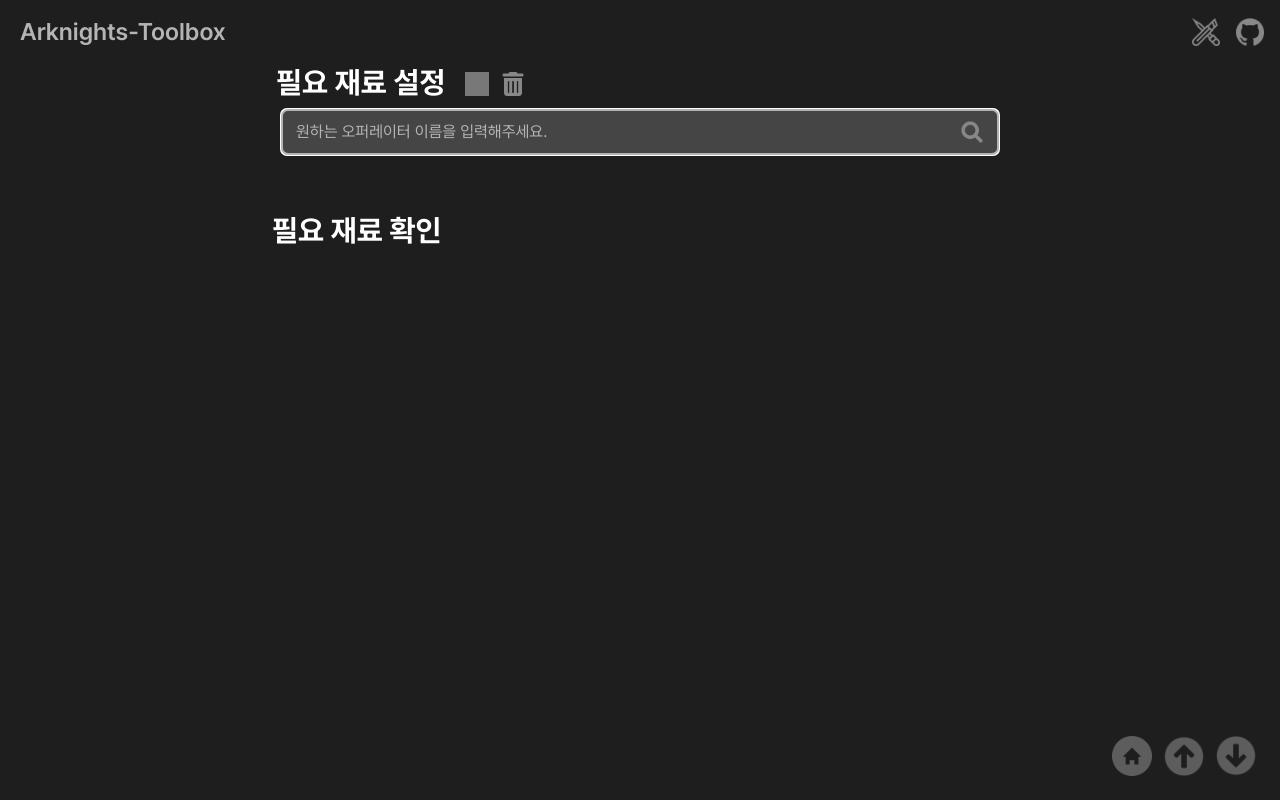
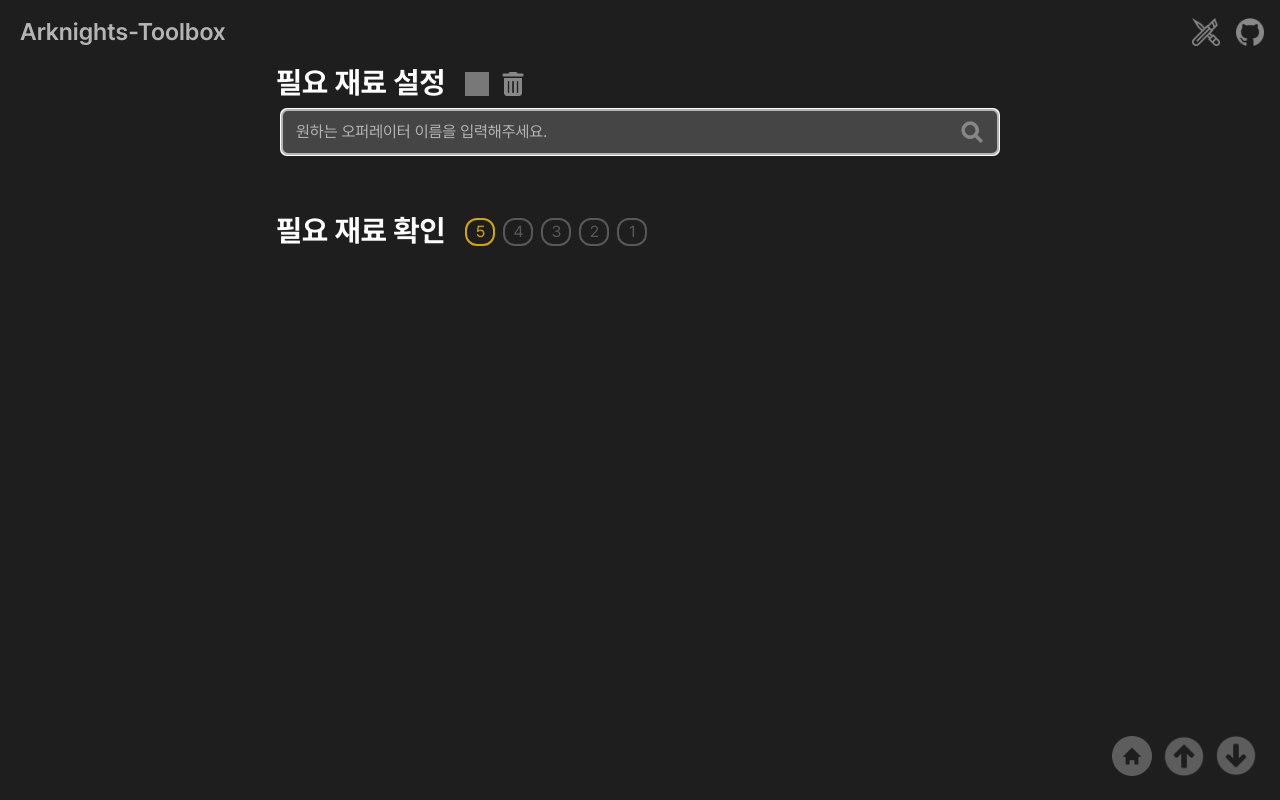
Before and after one commit to nadering/arknights-toolbox, a Next.js app: page /need in a window 1280 px wide. Built offline with nearby package versions, Linux system fonts and the light colour scheme; sample sign-in values are in the browser's storage; grey boxes are pictures that could not be loaded.

Commit message:
feat: 필요 재료 설정 페이지에 분해 기능 추가
### 추가 사항
- 필요 재료 설정 페이지에 분해 기능 추가

### 수정 사항
- 오퍼레이터 정보를 가져오는 함수 파일의 이름 수정

```diff
--- a/src/app/need/depot/user-need-to-depot.tsx
+++ b/src/app/need/depot/user-need-to-depot.tsx
@@ -1,17 +1,22 @@
 "use client";
 
-import { useRef, useEffect, useCallback } from "react";
+import { useRef, useEffect, useCallback, useState } from "react";
 import { useAtom, useAtomValue, useSetAtom } from "jotai";
 import { DepotLine, LMDExpLine, UpgradeLine } from "@common/depot";
 import {
+  Depot,
   expAtom,
   makeEmptyDepot,
   selectedOperatorsMaterialAtom,
   userNeedAtom,
   userNeedInitializedAtom,
 } from "@/store";
-import { getOperatorById, setDepotMaterialById } from "@/tool";
-import { CountableMaterial, EXP, LMD } from "@/data/material";
+import {
+  decomposeMaterial,
+  getOperatorById,
+  setDepotMaterialById,
+} from "@/tool";
+import { CountableMaterial, EXP, LMD, TierType } from "@/data/material";
 import {
   EliteNumber,
   LEVEL_UP_STACKED_TABLE,
@@ -24,17 +29,19 @@
 export default function UserNeedToDepot() {
   // 사용자 필요 재료
   const [userNeed, setUserNeed] = useAtom(userNeedAtom);
-
-  // 사용자 필요 재료 설정 여부
   const setUserNeedInitialized = useSetAtom(userNeedInitializedAtom);
 
-  /** 오퍼레이터 총 육성 재화 */
+  // 오퍼레이터 총 육성 재화
   const selectedOperatorsMaterial = useAtomValue(selectedOperatorsMaterialAtom);
 
-  /** 오퍼레이터 육성 경험치 */
+  // 오퍼레이터 육성 경험치
   const setExp = useSetAtom(expAtom);
 
-  /** 애니메이션을 위해 노드를 참조하는 Ref */
+  // 재료 분해
+  const [materialMaxTier, setMaterialMaxTier] = useState<TierType>(5);
+  const [decomposedDepot, setDecomposedDepot] = useState<Depot>(userNeed);
+
+  // 애니메이션을 위해 노드를 참조하는 Ref
   const divRef = useRef<HTMLDivElement>(null);
 
   /** 오퍼레이터 총 육성 재화를 창고 데이터로 반영 */
@@ -217,6 +224,16 @@
     // eslint-disable-next-line react-hooks/exhaustive-deps
   }, [selectedOperatorsMaterial]);
 
+  // 사용자가 선택한 티어에 맞게 분해 후 재료 수량을 변경
+  useEffect(() => {
+    const newDecomposedData = decomposeMaterial({
+      depot: userNeed,
+      materialMaxTier,
+      userNeedOnly: true,
+    });
+    setDecomposedDepot(newDecomposedData);
+  }, [userNeed, materialMaxTier]);
+
   // 애니메이션 (창고를 보여줄 경우, 아래쪽으로 이동하며 Fade-in으로 나타남)
   useEffect(() => {
     /** 애니메이션을 나타내는 클래스 */
@@ -241,24 +258,127 @@
 
   return (
     <div className="hidden flex flex-col p-4" ref={divRef}>
-      <div className="flex flex-row gap-4">
-        <p className="font-bold text-3xl text-white break-keep">
+      <div className="flex flex-col gap-1 sm:flex-row sm:gap-5">
+        <p className="pl-1 font-bold text-3xl text-white break-keep">
           필요 재료 확인
         </p>
+        {/* 버튼 */}
+        <div className="flex flex-row justify-start items-center gap-2 pl-2 translate-y-[2px] sm:pl-0">
+          <button
+            className={`${
+              materialMaxTier == 5
+                ? "border-tier-5"
+                : "border-gray-800 hover:border-tier-5"
+            } group relative w-[30px] flex justify-center items-center px-2 border-2 rounded-xl
+            opacity-80 hover:opacity-100 selection:bg-transparent`}
+            onClick={() => setMaterialMaxTier(5)}
+          >
+            <p
+              className={`${
+                materialMaxTier == 5
+                  ? "text-tier-5"
+                  : "text-gray-800 group-hover:text-tier-5"
+              }  text-center`}
+            >
+              5
+            </p>
+          </button>
+          <button
+            className={`${
+              materialMaxTier == 4
+                ? "border-tier-4"
+                : "border-gray-800 hover:border-tier-4"
+            } group relative w-[30px] flex justify-center items-center px-2 border-2 rounded-xl
+            opacity-80 hover:opacity-100 selection:bg-transparent`}
+            onClick={() => setMaterialMaxTier(4)}
+          >
+            <p
+              className={`${
+                materialMaxTier == 4
+                  ? "text-tier-4"
+                  : "text-gray-800 group-hover:text-tier-4"
+              }  text-center`}
+            >
+              4
+            </p>
+          </button>
+          <button
+            className={`${
+              materialMaxTier == 3
+                ? "border-tier-3"
+                : "border-gray-800 hover:border-tier-3"
+            } group relative w-[30px] flex justify-center items-center px-2 border-2 rounded-xl
+            opacity-80 hover:opacity-100 selection:bg-transparent`}
+            onClick={() => setMaterialMaxTier(3)}
+          >
+            <p
+              className={`${
+                materialMaxTier == 3
+                  ? "text-tier-3"
+                  : "text-gray-800 group-hover:text-tier-3"
+              }  text-center`}
+            >
+              3
+            </p>
+          </button>
+          <button
+            className={`${
+              materialMaxTier == 2
+                ? "border-tier-2"
+                : "border-gray-800 hover:border-tier-2"
+            } group relative w-[30px] flex justify-center items-center px-2 border-2 rounded-xl
+            opacity-80 hover:opacity-100 selection:bg-transparent`}
+            onClick={() => setMaterialMaxTier(2)}
+          >
+            <p
+              className={`${
+                materialMaxTier == 2
+                  ? "text-tier-2"
+                  : "text-gray-800 group-hover:text-tier-2"
+              }  text-center`}
+            >
+              2
+            </p>
+          </button>
+          <button
+            className={`${
+              materialMaxTier == 1
+                ? "border-tier-1"
+                : "border-gray-800 hover:border-tier-1"
+            } group relative w-[30px] flex justify-center items-center px-2 border-2 rounded-xl
+            opacity-80 hover:opacity-100 selection:bg-transparent`}
+            onClick={() => setMaterialMaxTier(1)}
+          >
+            <p
+              className={`${
+                materialMaxTier == 1
+                  ? "text-tier-1"
+                  : "text-gray-800 group-hover:text-tier-1"
+              }  text-center`}
+            >
+              1
+            </p>
+          </button>
+        </div>
       </div>
-      <div className="grow w-full flex flex-col gap-8 p-2 border-none rounded-xl">
-        <UpgradeLine list={userNeed["Upgrade"]} skipZero readonly />
-        <LMDExpLine list={userNeed["LMD"]} skipZero readonly />
+      <div className="grow w-full flex flex-col gap-8 p-2 pt-4 border-none rounded-xl sm:pt-2">
+        <UpgradeLine list={decomposedDepot["Upgrade"]} skipZero readonly />
+        <LMDExpLine list={decomposedDepot["LMD"]} skipZero readonly />
         <DepotLine
           title="스킬개론"
-          list={userNeed["Skill-Summary"]}
+          list={decomposedDepot["Skill-Summary"]}
           skipZero
           readonly
         />
-        <DepotLine title="모듈" list={userNeed["Module"]} skipZero readonly />
+        <DepotLine
+          title="모듈"
+          list={decomposedDepot["Module"]}
+          skipZero
+          readonly
+        />
         <DepotLine
           title="데이터 칩"
-          list={userNeed["Memory-Chip"]}
+          list={decomposedDepot["Memory-Chip"]}
           skipZero
           readonly
         />
--- /dev/null
+++ b/src/tool/decompose-material.ts
@@ -0,0 +1,91 @@
+import { MaterialType, TierType } from "@/data/material";
+import { Depot, makeEmptyDepot } from "@/store";
+import { setDepotMaterialById } from "./set-depot";
+
+/**
+ * 재료의 최고 티어에 따라, 재료를 분해한 후 반환
+ * @param depot 창고
+ * @param materialMaxTier 분해 결과의 최고 티어
+ * @param filterMaterialTypes 사용자에게 보여주도록 필터링할 타입
+ * @param userNeedOnly 보유 재료와 관계 없이 필요 재료만 계산하는지 여부 (기본값 false)
+ * @returns 분해된 재료 결과의 Depot 형태
+ * */
+export const decomposeMaterial = ({
+  depot,
+  materialMaxTier,
+  filterMaterialTypes,
+  userNeedOnly = false,
+}: {
+  depot: Depot;
+  materialMaxTier: TierType;
+  filterMaterialTypes?: MaterialType[];
+  userNeedOnly?: boolean;
+}) => {
+  let initialDepot = { ...depot };
+  let resultDepot = makeEmptyDepot();
+
+  if (filterMaterialTypes === undefined) {
+    // 기본 타입 설정
+    filterMaterialTypes = [
+      "Upgrade",
+      "Skill-Summary",
+      "Memory-Chip",
+      "Module",
+      "LMD",
+    ];
+  }
+
+  if (5 - materialMaxTier <= 0) {
+    // 분해할 필요가 없다면, 그대로 반환
+    return depot;
+  }
+
+  for (let i = 0; i < 5 - materialMaxTier; i++) {
+    // 선택된 최고 티어가 낮아질수록, 분해 횟수 증가
+    resultDepot = makeEmptyDepot();
+
+    Object.keys(initialDepot).forEach((type) => {
+      if (filterMaterialTypes.includes(type as MaterialType)) {
+        // 필요한 타입의 재료만 필터링
+        const dataLine = initialDepot[type as MaterialType];
+        for (const mat of dataLine) {
+          if (
+            (mat.count < 0 || (userNeedOnly && mat.count > 0)) &&
+            mat.material.recipe &&
+            mat.material.tier > materialMaxTier
+          ) {
+            // 보유 재료보다 필요 재료가 더 많은 경우 (mat.count < 0)
+            // 혹은 필요 재료만 계산하는 경우
+            if (type == "Memory-Chip" && mat.material.tier <= 4) {
+              // 메모리 칩은 5티어(듀얼 칩) > 4티어(칩셋) 변환만 허용
+              setDepotMaterialById(
+                mat.material.id,
+                mat.count,
+                resultDepot,
+                true
+              );
+            } else {
+              // 설정된 티어 이상이면, 부족한 재료를 분해 후 분해된 재료를 추가
+              const recipe = mat.material.recipe;
+              for (const countableMaterial of recipe) {
+                setDepotMaterialById(
+                  countableMaterial.material.id,
+                  mat.count * countableMaterial.count,
+                  resultDepot,
+                  true
+                );
+              }
+            }
+          } else {
+            // 그 외의 재료는 그대로 유지
+            setDepotMaterialById(mat.material.id, mat.count, resultDepot, true);
+          }
+        }
+      }
+    });
+
+    // 분해 대상인 Depot을 재설정
+    initialDepot = { ...resultDepot };
+  }
+  return resultDepot;
+};
--- a/src/tool/index.ts
+++ b/src/tool/index.ts
@@ -1,3 +1,4 @@
 export * from "./set-depot";
 export * from "./input-number";
-export * from "./get-material";
+export * from "./get-operator";
+export * from "./decompose-material";
```
Also changed, not shown: src/app/result/lack-materials.tsx (+14 -69 lines), src/tool/get-operator.ts (renamed from src/tool/get-material.ts).
